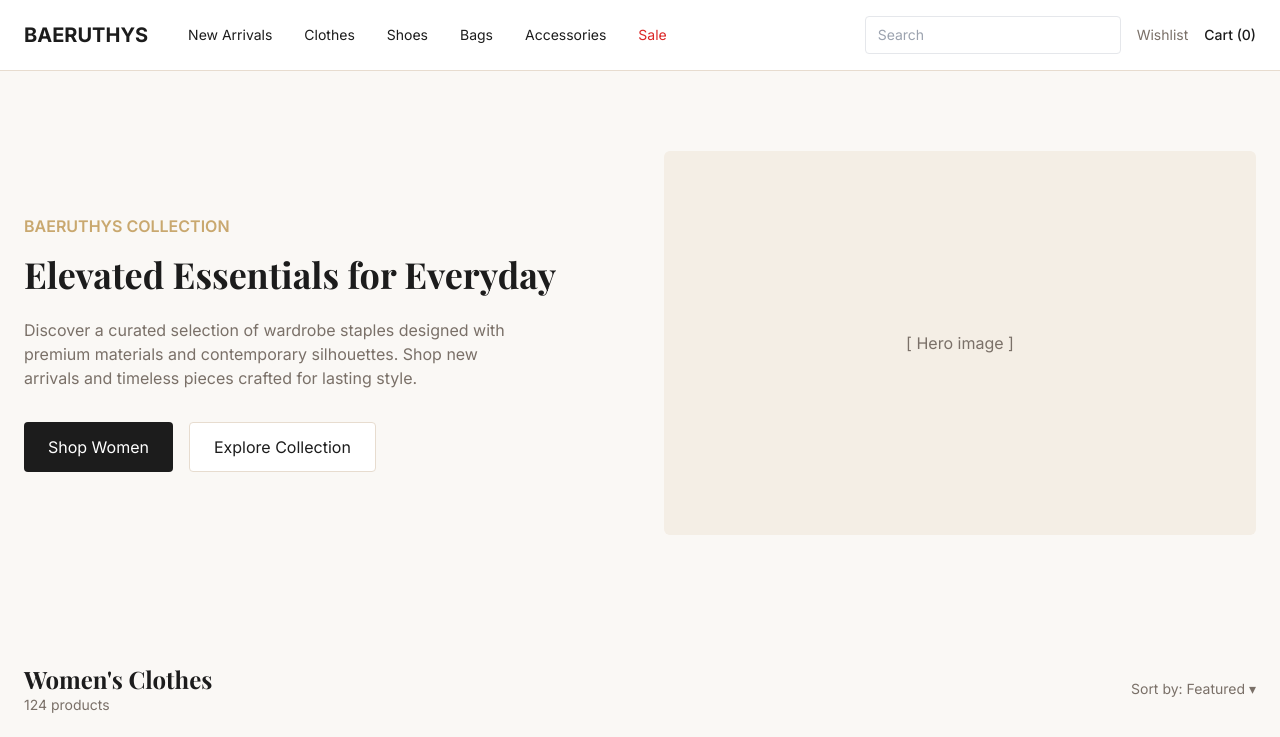
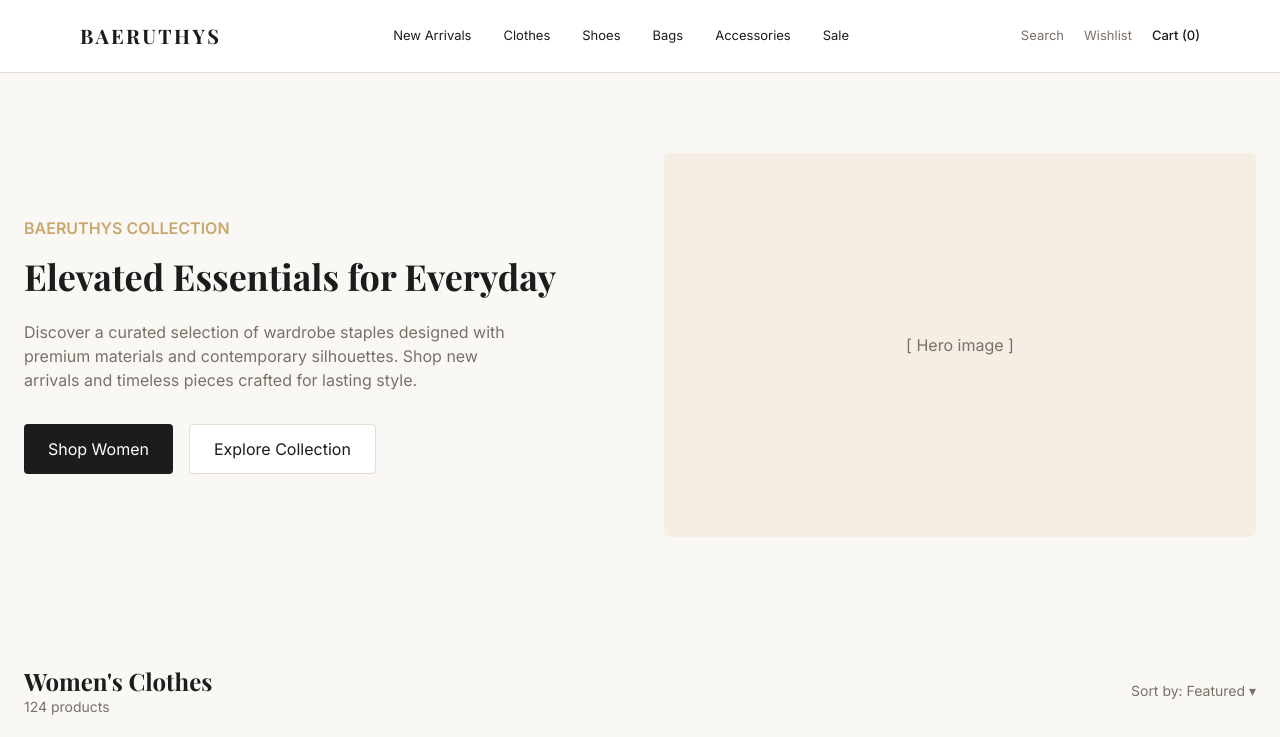
Before and after one commit to Emiloart/Baeruthys, a Next.js app: page / in a window 1280 px wide. Shown: the top 737 px of the page. Built offline with nearby package versions, Linux system fonts and the light colour scheme; a web font is replaced by a local one.

Commit message:
feat: header with navigation, search, wishlist count and live cart count

```diff
--- a/components/Header.js
+++ b/components/Header.js
@@ -1,27 +1,128 @@
 import Link from 'next/link'
+import { useRouter } from 'next/router'
+import { useState } from 'react'
+import { CATEGORIES } from '../data/products'
+import { useCart } from '../context/CartContext'
 
-export default function Header(){
+const NAV_LINKS = [
+  { label: 'New Arrivals', href: '/shop?filter=new' },
+  ...CATEGORIES.filter((c) => ['clothes', 'shoes', 'bags', 'accessories'].includes(c.slug)).map((c) => ({
+    label: c.name,
+    href: `/shop?category=${c.slug}`,
+  })),
+  { label: 'Sale', href: '/shop?filter=sale' },
+]
+
+export default function Header() {
+  const router = useRouter()
+  const { itemCount, wishlist, ready } = useCart()
+  const [menuOpen, setMenuOpen] = useState(false)
+  const [searchOpen, setSearchOpen] = useState(false)
+  const [query, setQuery] = useState('')
+
+  const cartCount = ready ? itemCount : 0
+  const wishCount = ready ? wishlist.length : 0
+
+  function submitSearch(event) {
+    event.preventDefault()
+    const q = query.trim()
+    setSearchOpen(false)
+    setMenuOpen(false)
+    router.push(q ? `/shop?q=${encodeURIComponent(q)}` : '/shop')
+  }
+
   return (
-    <header className="bg-white border-b border-baer-bdr">
-      <div className="max-w-7xl mx-auto px-6 py-4 flex items-center justify-between">
-        <div className="flex items-center space-x-10">
-          <Link href="/" className="text-xl font-bold text-baer-dark">BAERUTHYS</Link>
-          <nav className="hidden md:flex space-x-8 text-sm text-baer-dark">
-            <Link href="#">New Arrivals</Link>
-            <Link href="#">Clothes</Link>
-            <Link href="#">Shoes</Link>
-            <Link href="#">Bags</Link>
-            <Link href="#">Accessories</Link>
-            <Link href="#" className="text-red-600">Sale</Link>
-          </nav>
+    <header className="sticky top-0 z-40 border-b border-baer-bdr bg-white/95 backdrop-blur">
+      <div className="shell flex h-[72px] items-center justify-between gap-6">
+        <div className="flex items-center gap-4">
+          <button
+            type="button"
+            className="-ml-2 p-2 lg:hidden"
+            aria-label="Toggle menu"
+            aria-expanded={menuOpen}
+            onClick={() => setMenuOpen((open) => !open)}
+          >
+            <span className="block h-0.5 w-5 bg-baer-dark" />
+            <span className="mt-1.5 block h-0.5 w-5 bg-baer-dark" />
+            <span className="mt-1.5 block h-0.5 w-5 bg-baer-dark" />
+          </button>
+          <Link href="/" className="font-serif text-xl font-bold tracking-[0.12em] text-baer-dark">
+            BAERUTHYS
+          </Link>
         </div>
 
-        <div className="flex items-center space-x-4">
-          <input aria-label="Search" placeholder="Search" className="hidden sm:block px-3 py-2 border rounded text-sm w-64" />
-          <Link href="#" className="text-sm text-baer-mid">Wishlist</Link>
-          <Link href="#" className="text-sm font-medium">Cart (0)</Link>
+        <nav className="hidden items-center gap-8 lg:flex" aria-label="Main">
+          {NAV_LINKS.map((link) => (
+            <Link
+              key={link.label}
+              href={link.href}
+              className="text-[13px] text-baer-dark transition-colors hover:text-baer-gold"
+            >
+              {link.label}
+            </Link>
+          ))}
+        </nav>
+
+        <div className="flex items-center gap-5 text-[13px]">
+          <button
+            type="button"
+            className="text-baer-mid transition-colors hover:text-baer-dark"
+            onClick={() => setSearchOpen((open) => !open)}
+            aria-expanded={searchOpen}
+          >
+            Search
+          </button>
+          <Link href="/wishlist" className="hidden text-baer-mid transition-colors hover:text-baer-dark sm:inline">
+            Wishlist{wishCount > 0 ? ` (${wishCount})` : ''}
+          </Link>
+          <Link href="/cart" className="font-medium text-baer-dark transition-colors hover:text-baer-gold">
+            Cart ({cartCount})
+          </Link>
         </div>
       </div>
+
+      {searchOpen && (
+        <form onSubmit={submitSearch} className="border-t border-baer-bdr bg-white">
+          <div className="shell flex items-center gap-3 py-3">
+            <input
+              autoFocus
+              type="search"
+              value={query}
+              onChange={(e) => setQuery(e.target.value)}
+              placeholder="Search dresses, bags, earrings, watches"
+              className="field"
+              aria-label="Search products"
+            />
+            <button type="submit" className="btn-dark whitespace-nowrap">
+              Search
+            </button>
+          </div>
+        </form>
+      )}
+
+      {menuOpen && (
+        <nav className="border-t border-baer-bdr bg-white lg:hidden" aria-label="Mobile">
+          <div className="shell flex flex-col py-2">
+            {NAV_LINKS.map((link) => (
+              <Link
+                key={link.label}
+                href={link.href}
+                onClick={() => setMenuOpen(false)}
+                className="border-b border-baer-bdr/60 py-3 text-sm text-baer-dark last:border-b-0"
+              >
+                {link.label}
+              </Link>
+            ))}
+            <Link
+              href="/wishlist"
+              onClick={() => setMenuOpen(false)}
+              className="py-3 text-sm text-baer-dark"
+            >
+              Wishlist{wishCount > 0 ? ` (${wishCount})` : ''}
+            </Link>
+          </div>
+        </nav>
+      )}
     </header>
   )
 }
```
